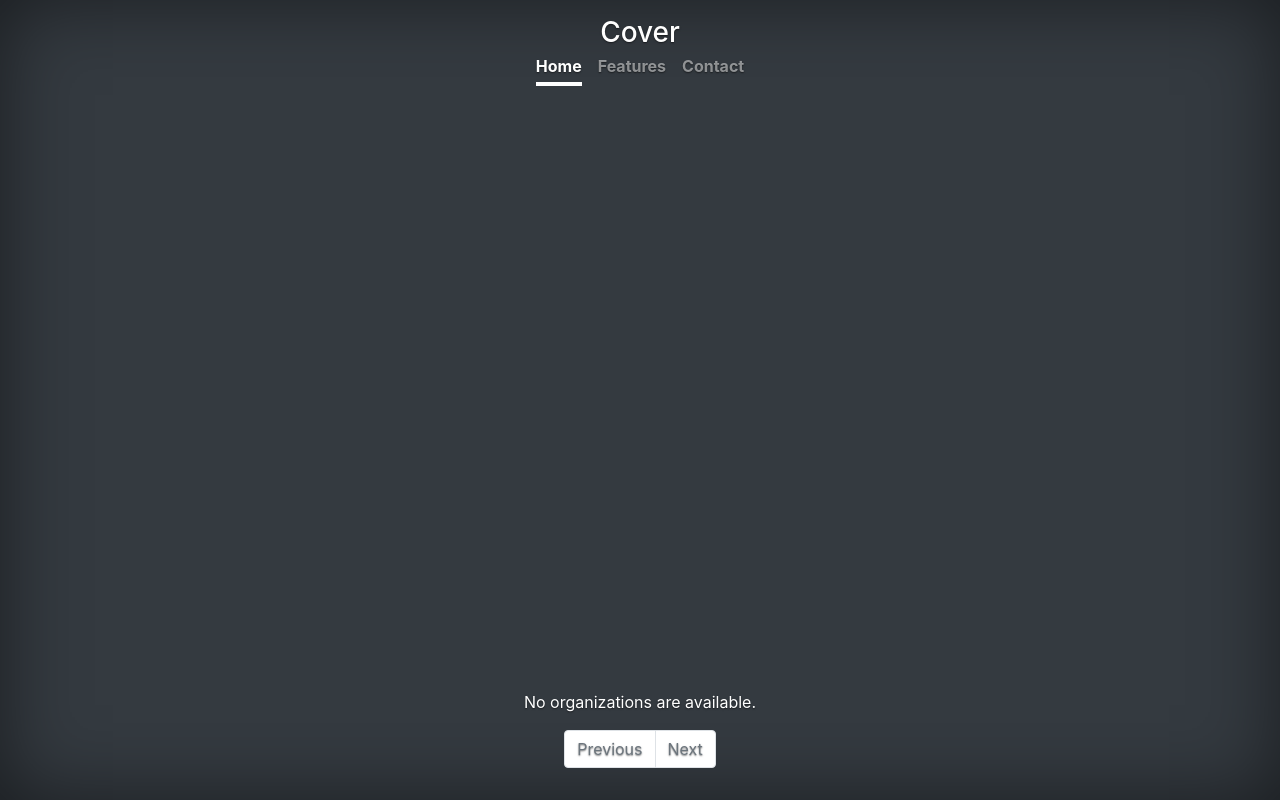
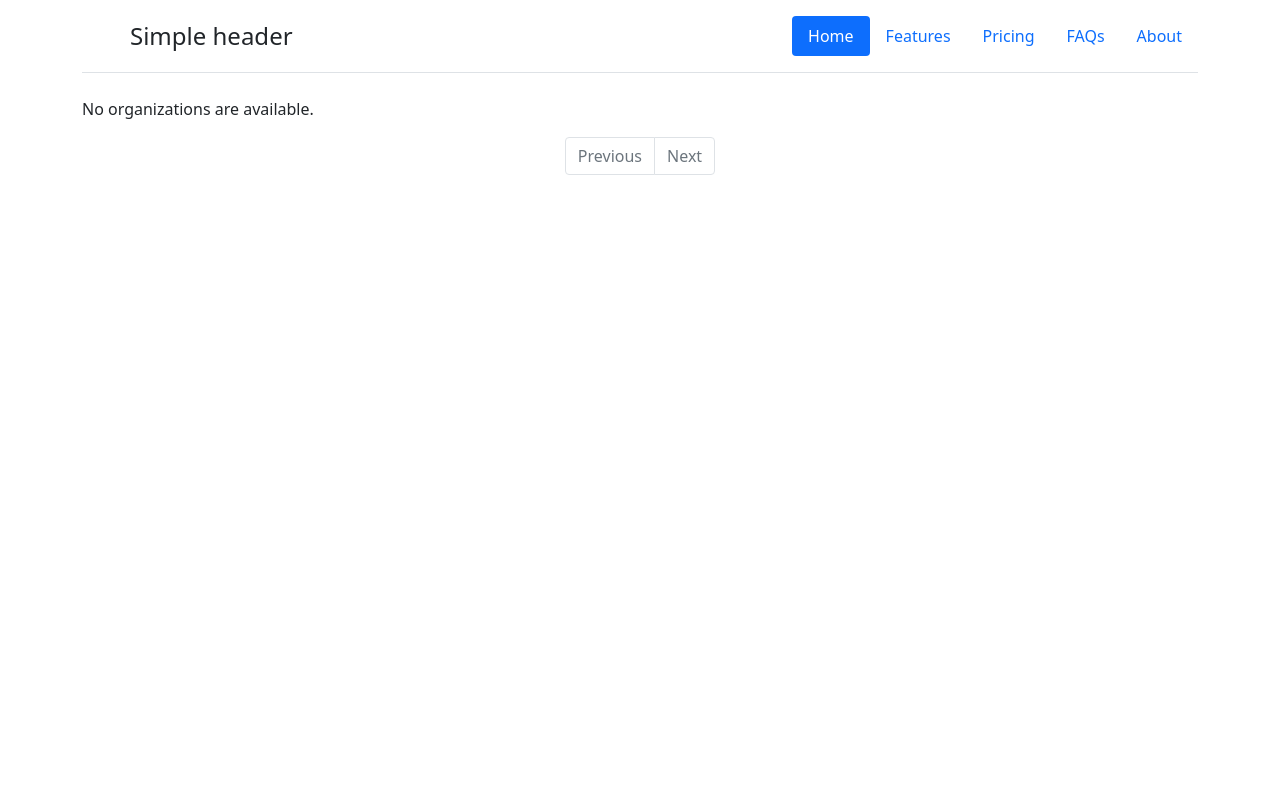
Before and after one commit to Listonoh/django-restapi-test, a Django app: template mysite/catalog/templates/catalog/index.html in a window 1280 px wide. Run offline with Django 3.2, Linux system fonts and the light colour scheme; the template is opened without the code that fills it, so the values that code supplies are empty; parts of the project's set-up code (start-up, migrations or seed data) failed here and were passed over; some libraries are stand-ins or nearby versions.

Commit message:
just clean up needed

```diff
--- a/mysite/catalog/templates/base.html
+++ b/mysite/catalog/templates/base.html
@@ -1,102 +1,41 @@
 
-<!-- <!doctype html>
-<html lang="en"> -->
-  <!-- <head> -->
+<!doctype html>
+<html lang="en">
+  <head>
     <!-- Required meta tags -->
-    <!-- <meta charset="utf-8">
-    <meta name="viewport" content="width=device-width, initial-scale=1"> -->
+    <meta charset="utf-8">
+    <meta name="viewport" content="width=device-width, initial-scale=1">
 
     <!-- Bootstrap CSS -->
-    <!-- <link href="https://cdn.jsdelivr.net/npm/bootstrap@5.1.1/dist/css/bootstrap.min.css" rel="stylesheet" integrity="sha384-F3w7mX95PdgyTmZZMECAngseQB83DfGTowi0iMjiWaeVhAn4FJkqJByhZMI3AhiU" crossorigin="anonymous"> -->
+    <link href="https://cdn.jsdelivr.net/npm/bootstrap@5.1.1/dist/css/bootstrap.min.css" rel="stylesheet" integrity="sha384-F3w7mX95PdgyTmZZMECAngseQB83DfGTowi0iMjiWaeVhAn4FJkqJByhZMI3AhiU" crossorigin="anonymous">
     <!--Bootstrap CSS-->
-    <!-- <link rel="stylesheet" href="https://stackpath.bootstrapcdn.com/bootstrap/4.4.1/css/bootstrap.min.css" integrity="sha384-Vkoo8x4CGsO3+Hhxv8T/Q5PaXtkKtu6ug5TOeNV6gBiFeWPGFN9MuhOf23Q9Ifjh" crossorigin="anonymous">
-
-    <title>Hello, world!</title>
+    <!-- <link rel="stylesheet" href="https://stackpath.bootstrapcdn.com/bootstrap/4.4.1/css/bootstrap.min.css" integrity="sha384-Vkoo8x4CGsO3+Hhxv8T/Q5PaXtkKtu6ug5TOeNV6gBiFeWPGFN9MuhOf23Q9Ifjh" crossorigin="anonymous"> -->
+    <style>
+      .flex-container{display: flex;justify-content: space-around;background:#fff;}
+      </style>
+    <title>My page</title>
   </head>
   <body>
+    <div class="container">
+      <header class="d-flex flex-wrap justify-content-center py-3 mb-4 border-bottom">
+        <a href="/" class="d-flex align-items-center mb-3 mb-md-0 me-md-auto text-dark text-decoration-none">
+          <svg class="bi me-2" width="40" height="32"><use xlink:href="#bootstrap"></use></svg>
+          <span class="fs-4">Simple header</span>
+        </a>
 
-  </body>
-</html> -->
+        <ul class="nav nav-pills">
+          <li class="nav-item"><a href="#" class="nav-link active" aria-current="page">Home</a></li>
+          <li class="nav-item"><a href="#" class="nav-link">Features</a></li>
+          <li class="nav-item"><a href="#" class="nav-link">Pricing</a></li>
+          <li class="nav-item"><a href="#" class="nav-link">FAQs</a></li>
+          <li class="nav-item"><a href="#" class="nav-link">About</a></li>
+        </ul>
+      </header>
+    </div>
 
-
-
-<!doctype html>
-<html lang="en" class="h-100">
-  <head>
-    <meta charset="utf-8">
-    <meta name="viewport" content="width=device-width, initial-scale=1">
-    <meta name="description" content="">
-    <meta name="author" content="Mark Otto, Jacob Thornton, and Bootstrap contributors">
-    <meta name="generator" content="Hugo 0.88.1">
-    <title>Cover Template · Bootstrap v5.1</title>
-
-    <link rel="canonical" href="https://getbootstrap.com/docs/5.1/examples/cover/">
-
-
-
-    <!-- Bootstrap core CSS -->
-<link href="/docs/5.1/dist/css/bootstrap.min.css" rel="stylesheet" integrity="sha384-F3w7mX95PdgyTmZZMECAngseQB83DfGTowi0iMjiWaeVhAn4FJkqJByhZMI3AhiU" crossorigin="anonymous">
-
-    <!-- Favicons -->
-<link rel="apple-touch-icon" href="/docs/5.1/assets/img/favicons/apple-touch-icon.png" sizes="180x180">
-<link rel="icon" href="/docs/5.1/assets/img/favicons/favicon-32x32.png" sizes="32x32" type="image/png">
-<link rel="icon" href="/docs/5.1/assets/img/favicons/favicon-16x16.png" sizes="16x16" type="image/png">
-<link rel="manifest" href="/docs/5.1/assets/img/favicons/manifest.json">
-<link rel="mask-icon" href="/docs/5.1/assets/img/favicons/safari-pinned-tab.svg" color="#7952b3">
-<link rel="icon" href="/docs/5.1/assets/img/favicons/favicon.ico">
-<meta name="theme-color" content="#7952b3">
-
-
-    <style>
-      .bd-placeholder-img {
-        font-size: 1.125rem;
-        text-anchor: middle;
-        -webkit-user-select: none;
-        -moz-user-select: none;
-        user-select: none;
-      }
-
-      @media (min-width: 768px) {
-        .bd-placeholder-img-lg {
-          font-size: 3.5rem;
-        }
-      }
-    </style>
-
-
-    <!-- Custom styles for this template -->
-    <link href="cover.css" rel="stylesheet">
-  </head>
-  <body class="d-flex h-100 text-center text-white bg-dark">
-
-<div class="cover-container d-flex w-100 h-100 p-3 mx-auto flex-column">
-  <header class="mb-auto">
-    <div>
-      <h3 class="float-md-start mb-0">Cover</h3>
-      <nav class="nav nav-masthead justify-content-center float-md-end">
-        <a class="nav-link active" aria-current="page" href="#">Home</a>
-        <a class="nav-link" href="#">Features</a>
-        <a class="nav-link" href="#">Contact</a>
-      </nav>
+    <div class="container">
+      {%block content%}
+      {%endblock%}
     </div>
-  </header>
-
-  <main class="px-3">
-    {% block content %}
-    {% endblock %}
-    <!-- <h1>Cover your page.</h1>
-    <p class="lead">Cover is a one-page template for building simple and beautiful home pages. Download, edit the text, and add your own fullscreen background photo to make it your own.</p>
-    <p class="lead">
-      <a href="#" class="btn btn-lg btn-secondary fw-bold border-white bg-white">Learn more</a>
-    </p> -->
-  </main>
-
-  <!-- <footer class="mt-auto text-white-50">
-    <p>Cover template for <a href="https://getbootstrap.com/" class="text-white">Bootstrap</a>, by <a href="https://twitter.com/mdo" class="text-white">@mdo</a>.</p>
-  </footer> -->
-</div>
-
-
-
   </body>
 </html>
--- a/mysite/catalog/templates/catalog/index.html
+++ b/mysite/catalog/templates/catalog/index.html
@@ -4,39 +4,17 @@
 {% block content%}
     {% if organizations %}
         {% for organization in organizations %}
-            <div class="card" style="width: 18rem;">
-                <div class="card-body">
+        <div class="flex-container">
+            <div class="card " style="width: 25rem;">
+                <div class="card-body justify-content-center">
                 <h5 class="card-title">{{ organization.name }}</h5>
                 <h6 class="card-subtitle mb-2 text-muted">ICO: {{ organization.ico }}</h6>
                 <p class="card-text">Description: {{ organization.description }}</p>
                 <a href="{{ organization.url }}" class="card-link">Odkaz na stranku</a>
                 </div>
             </div>
+        </div>
         {% endfor %}
-
-        <!-- {% if organizations.has_other_pages %}
-            <ul class="pagination">
-                {% if organizations.has_previous %}
-                    <li><a href="/{{ organizations.previous_page_number }}">&laquo;</a></li>
-                {% else %}
-                    <li class="disabled"><span>&laquo;</span></li>
-                {% endif %}
-                {% for i in organizations.paginator.page_range %}
-                    {% if organizations.number == i %}
-                        <li class="active"><span>{{ i }} <span class="sr-only">(current)</span></span></li>
-                    {% else %}
-                        <li><a href="/{{ i }}">{{ i }}</a></li>
-                    {% endif %}
-                {% endfor %}
-                {% if organizations.has_next %}
-                <li><a href="/{{ organizations.next_page_number }}">&raquo;</a></li>
-                {% else %}
-                <li class="disabled"><span>&raquo;</span></li>
-                {% endif %}
-            </ul>
-        {% endif %} -->
-
-
         {% else %}
         <p>No organizations are available.</p>
         {% endif %}
@@ -57,7 +35,6 @@
                     <li class="page-item active" aria-current="page">
                     <span class="page-link">
                         {{ i }}
-                        <span class="sr-only">(current)</span>
                     </span>
                     </li>
                 {% else %}
--- a/mysite/catalog/views.py
+++ b/mysite/catalog/views.py
@@ -10,10 +10,10 @@ def get_page_obj_from_result(request_result, page_number):
     current_page = int(request_result.headers["x-pagination-current-page"])
     page_count = int(request_result.headers["x-pagination-page-count"])
     per_page = int(request_result.headers["x-pagination-per-page"])
-    print(current_page, page_count, per_page)
+    # print(current_page, page_count, per_page)
     extended_result = [None] * (current_page-1)*per_page + \
         request_result.json() + [None] * (page_count - current_page)*per_page
-    print(extended_result)
+    # print(extended_result)
     p = Paginator(extended_result, per_page)
     return p.get_page(page_number)
 
```
